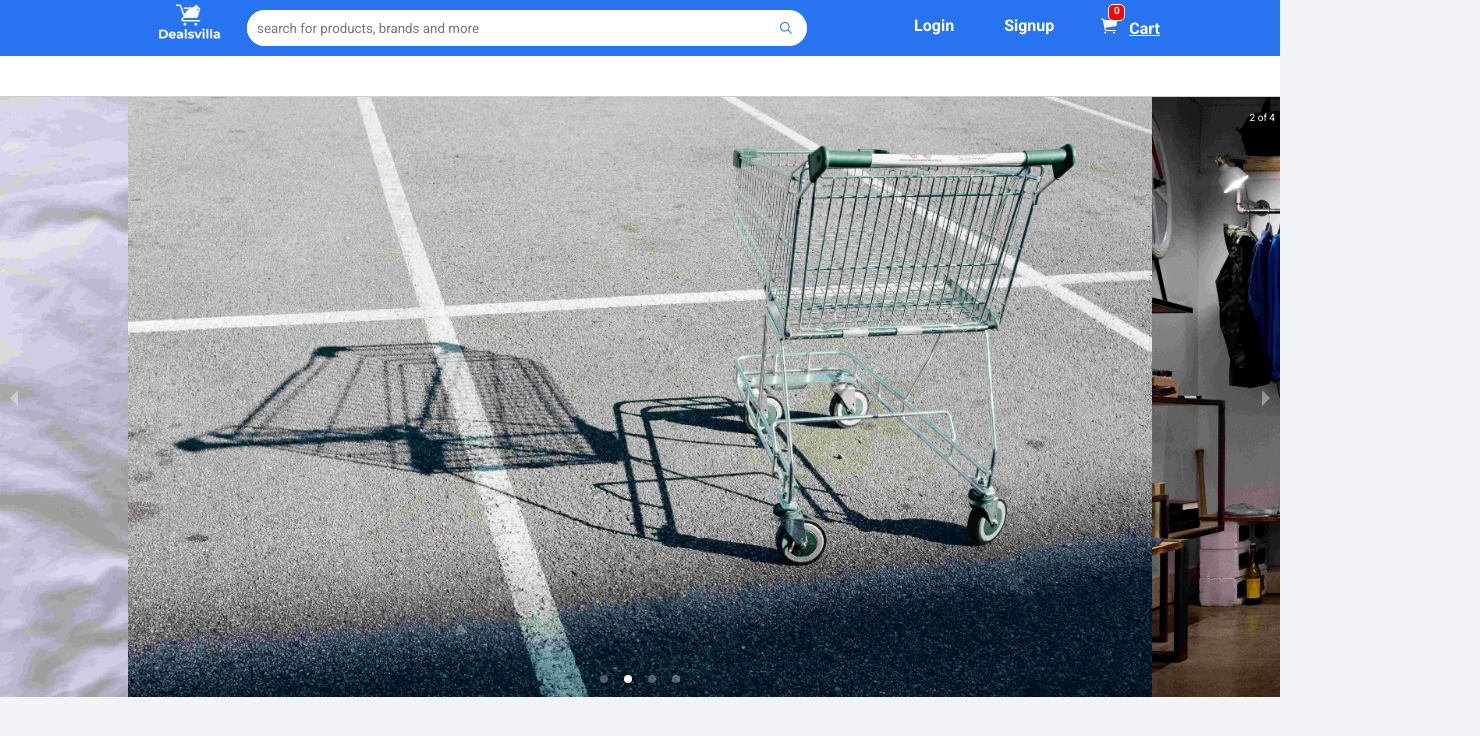
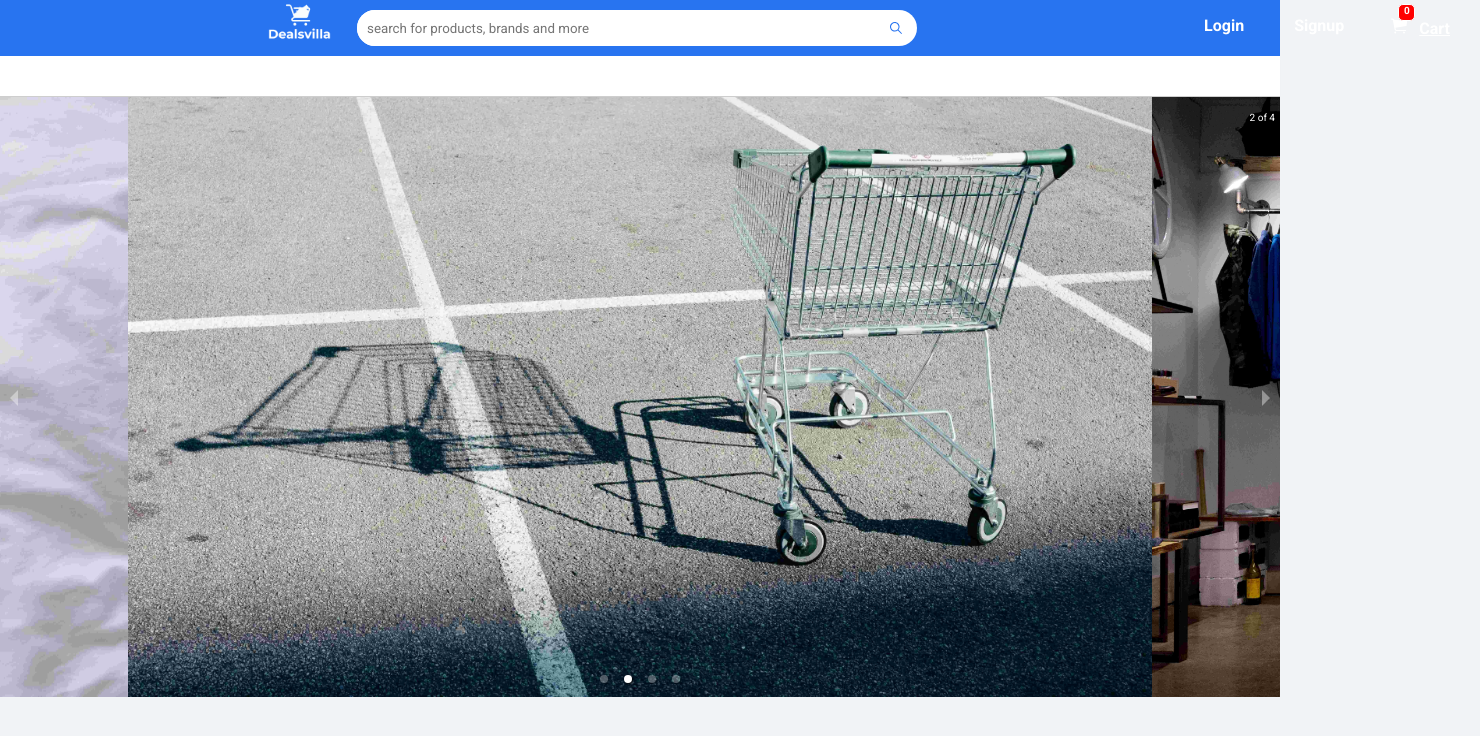
Before and after one commit to sunil68895/dealsVilla-user-site, a React (Create React App) app: page / in a window 1280 px wide. Shown: the top 736 px of the page, 1480 px wide, since content can reach past the window. Built offline with nearby package versions, Linux system fonts and the light colour scheme; no server answers.

Commit message:
Update style.css

```diff
--- a/src/components/Header/style.css
+++ b/src/components/Header/style.css
@@ -4,12 +4,12 @@
     background: #2874f0;
 }
 .subHeader{
-    max-width: 1100px;
-    width: 100%;
-    height: 100%;
-    display: flex;
-    margin: 0 auto;
-    align-items: center;
+  max-width: 1500px;
+  width: 100%;
+  height: 100%;
+  display: flex;
+  margin: 0 200px;
+  align-items: center;
 }
 
 .logo{
```
